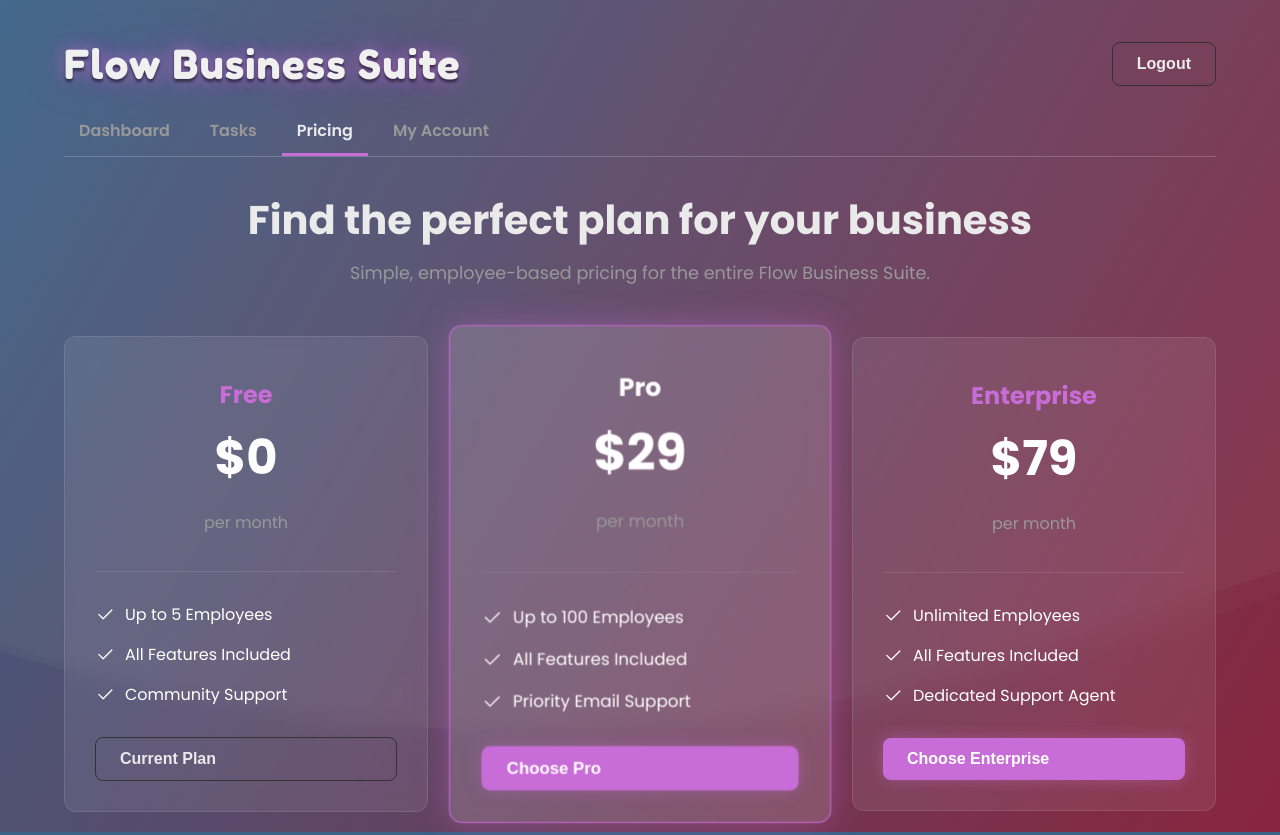
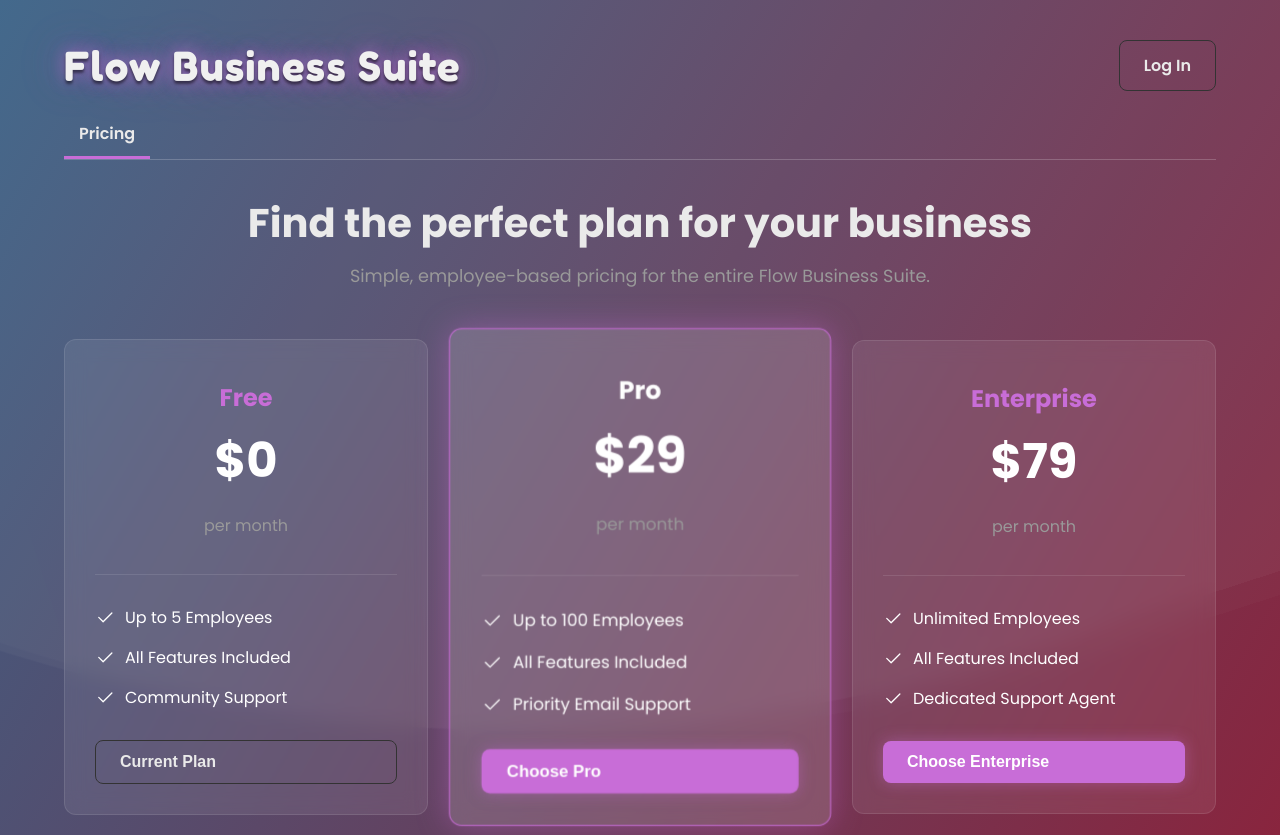
Before and after one commit to someguyrighthere/Flow, a website: page pricing.html in a window 1280 px wide. Drawn offline with Linux system fonts and the light colour scheme; a script that the page names is missing.

Commit message:
Update pricing.html

```diff
--- a/pricing.html
+++ b/pricing.html
@@ -83,13 +83,12 @@
     <div class="container">
         <header class="dashboard-header" style="display: flex; justify-content: space-between; align-items: center;">
             <a href="dashboard.html" style="text-decoration: none;"><h1 class="app-title">Flow Business Suite</h1></a>
-            <button id="logout-button" class="btn btn-secondary">Logout</button>
+            <!-- Removed settings menu and logout button from pricing page header -->
+            <a href="login.html" class="btn btn-secondary">Log In</a>
         </header>
         <nav class="main-nav">
-            <a href="dashboard.html">Dashboard</a>
-            <a href="checklists.html">Tasks</a>
+            <!-- Removed Dashboard, Tasks, and My Account links -->
             <a href="pricing.html" class="active">Pricing</a>
-            <a href="account.html">My Account</a>
         </nav>
         <section class="pricing-header">
             <h2>Find the perfect plan for your business</h2>
@@ -106,7 +105,7 @@
                 <button class="btn btn-secondary" id="free-plan-btn" data-plan-id="free" style="width: 100%;">Current Plan</button>
             </div>
             <div class="pricing-card highlight">
-                 <div class="pricing-card-header"><h3>Pro</h3><p class="price">$29</p><p class="price-note">per month</p></div>
+                <div class="pricing-card-header"><h3>Pro</h3><p class="price">$29</p><p class="price-note">per month</p></div>
                 <ul class="features-list">
                     <li><svg xmlns="http://www.w3.org/2000/svg" width="20" height="20" fill="currentColor" viewBox="0 0 16 16"><path d="M13.854 3.646a.5.5 0 0 1 0 .708l-7 7a.5.5 0 0 1-.708 0l-3.5-3.5a.5.5 0 1 1 .708-.708L6.5 10.293l6.646-6.647a.5.5 0 0 1 .708 0z"/></svg>Up to 100 Employees</li>
                     <li><svg xmlns="http://www.w3.org/2000/svg" width="20" height="20" fill="currentColor" viewBox="0 0 16 16"><path d="M13.854 3.646a.5.5 0 0 1 0 .708l-7 7a.5.5 0 0 1-.708 0l-3.5-3.5a.5.5 0 1 1 .708-.708L6.5 10.293l6.646-6.647a.5.5 0 0 1 .708 0z"/></svg>All Features Included</li>
@@ -114,8 +113,8 @@
                 </ul>
                 <button id="pro-plan-btn" class="btn btn-primary" data-plan-id="pro" style="width: 100%;">Choose Pro</button>
             </div>
-             <div class="pricing-card">
-                 <div class="pricing-card-header"><h3>Enterprise</h3><p class="price">$79</p><p class="price-note">per month</p></div>
+            <div class="pricing-card">
+                <div class="pricing-card-header"><h3>Enterprise</h3><p class="price">$79</p><p class="price-note">per month</p></div>
                 <ul class="features-list">
                     <li><svg xmlns="http://www.w3.org/2000/svg" width="20" height="20" fill="currentColor" viewBox="0 0 16 16"><path d="M13.854 3.646a.5.5 0 0 1 0 .708l-7 7a.5.5 0 0 1-.708 0l-3.5-3.5a.5.5 0 1 1 .708-.708L6.5 10.293l6.646-6.647a.5.5 0 0 1 .708 0z"/></svg>Unlimited Employees</li>
                     <li><svg xmlns="http://www.w3.org/2000/svg" width="20" height="20" fill="currentColor" viewBox="0 0 16 16"><path d="M13.854 3.646a.5.5 0 0 1 0 .708l-7 7a.5.5 0 0 1-.708 0l-3.5-3.5a.5.5 0 1 1 .708-.708L6.5 10.293l6.646-6.647a.5.5 0 0 1 .708 0z"/></svg>All Features Included</li>
```
